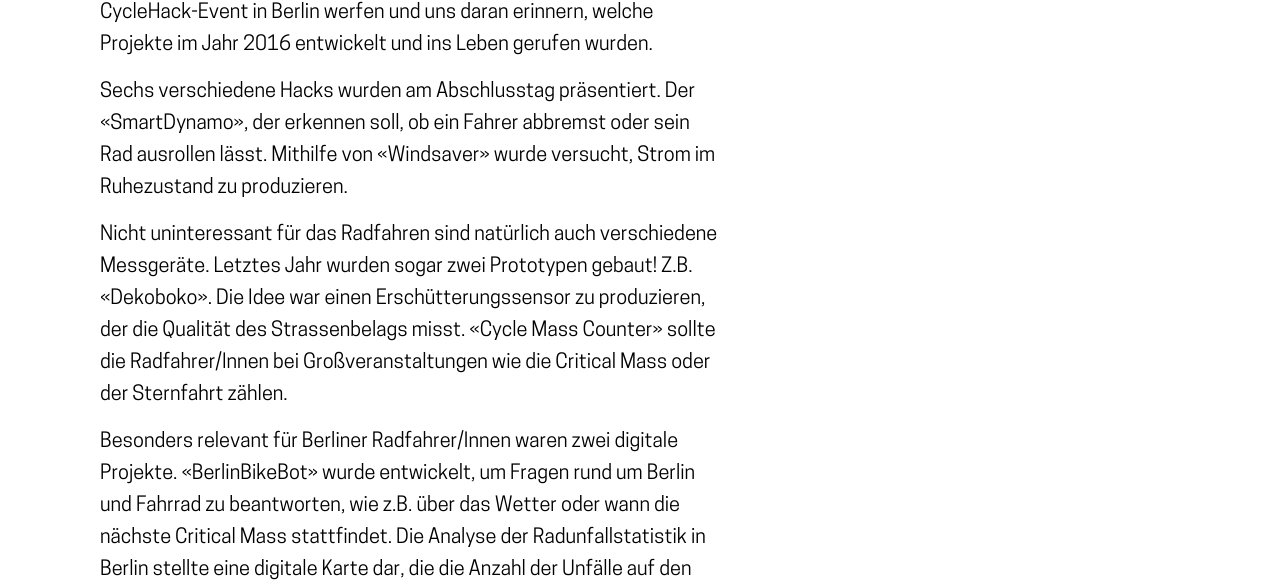
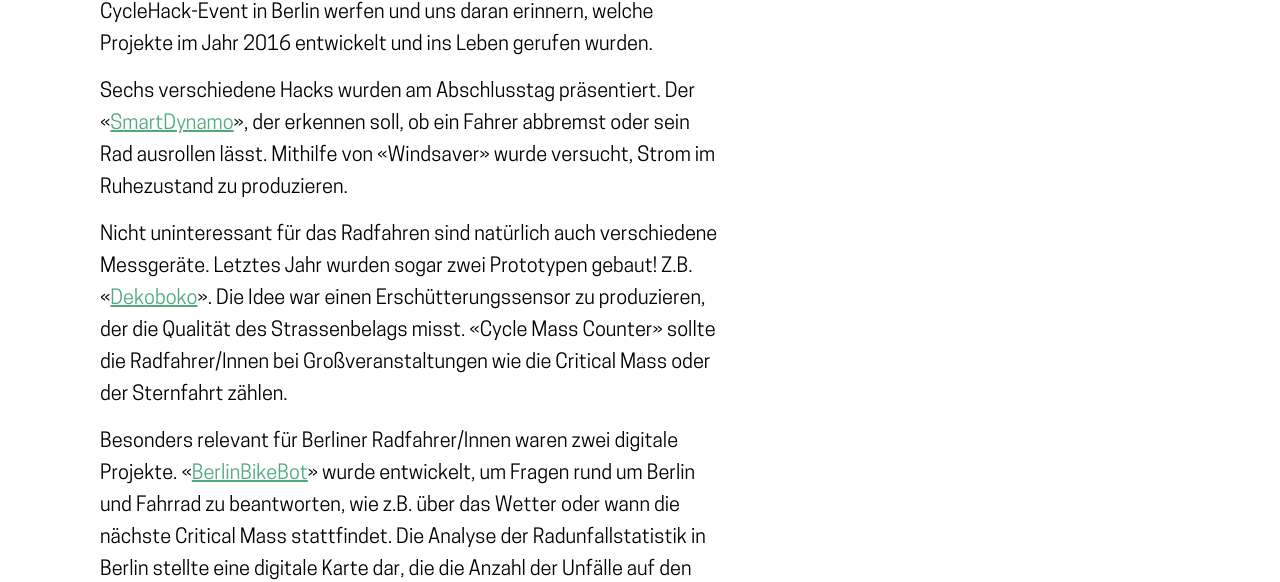
Before and after one commit to sjockers/cyclehackberlin.de, a Jekyll site: the page built from _posts/2017-09-15-projects-from-last-year.markdown, in a window 1280 px wide. Shown: the part 801-1383 px from the top of the page. Built offline with Jekyll 4.4.1, drawn with Linux system fonts in a browser that asks for light colours; some of the changed lines change nothing that is shown; some of the changed text lies outside the part shown.

Commit message:
Link project pages in the global cyclehack catalogue.

```diff
--- a/_posts/2017-09-15-projects-from-last-year.markdown
+++ b/_posts/2017-09-15-projects-from-last-year.markdown
@@ -10,11 +10,11 @@
 
 Bevor es aber losgeht wollen wir einen kleinen Rückblick auf das 1. CycleHack-Event in Berlin werfen und uns daran erinnern, welche Projekte im Jahr 2016 entwickelt und ins Leben gerufen wurden.
 
-Sechs verschiedene Hacks wurden am Abschlusstag präsentiert. Der «SmartDynamo», der erkennen soll, ob ein Fahrer abbremst oder sein Rad ausrollen lässt. Mithilfe von «Windsaver» wurde versucht, Strom im Ruhezustand zu produzieren.
+Sechs verschiedene Hacks wurden am Abschlusstag präsentiert. Der «[SmartDynamo](http://catalogue.cyclehack.com/catalogue/smartdynamo/)», der erkennen soll, ob ein Fahrer abbremst oder sein Rad ausrollen lässt. Mithilfe von «Windsaver» wurde versucht, Strom im Ruhezustand zu produzieren.
 
-Nicht uninteressant für das Radfahren sind natürlich auch verschiedene Messgeräte. Letztes Jahr wurden sogar zwei Prototypen gebaut! Z.B. «Dekoboko». Die Idee war einen Erschütterungssensor zu produzieren, der die Qualität des Strassenbelags misst. «Cycle Mass Counter» sollte die Radfahrer/Innen bei Großveranstaltungen wie die Critical Mass oder der Sternfahrt zählen.
+Nicht uninteressant für das Radfahren sind natürlich auch verschiedene Messgeräte. Letztes Jahr wurden sogar zwei Prototypen gebaut! Z.B. «[Dekoboko](http://catalogue.cyclehack.com/catalogue/dekoboko-%e5%87%b8%e5%87%b9-road-quality-mapping/)». Die Idee war einen Erschütterungssensor zu produzieren, der die Qualität des Strassenbelags misst. «Cycle Mass Counter» sollte die Radfahrer/Innen bei Großveranstaltungen wie die Critical Mass oder der Sternfahrt zählen.
 
-Besonders relevant für Berliner Radfahrer/Innen waren zwei digitale Projekte. «BerlinBikeBot» wurde entwickelt, um Fragen rund um Berlin und Fahrrad zu beantworten, wie z.B. über das Wetter oder wann die nächste Critical Mass stattfindet. Die Analyse der Radunfallstatistik in Berlin stellte eine digitale Karte dar, die die Anzahl der Unfälle auf den Straßen anzeigte.
+Besonders relevant für Berliner Radfahrer/Innen waren zwei digitale Projekte. «[BerlinBikeBot](http://catalogue.cyclehack.com/catalogue/berlinbikebot/)» wurde entwickelt, um Fragen rund um Berlin und Fahrrad zu beantworten, wie z.B. über das Wetter oder wann die nächste Critical Mass stattfindet. Die Analyse der Radunfallstatistik in Berlin stellte eine digitale Karte dar, die die Anzahl der Unfälle auf den Straßen anzeigte.
 
 Einige Projekte waren mehr fertig, die anderen weniger. Aber das sind ja auch nur Ideen, die sich weiter entwickeln lassen! Alles in allem war das Großartig!
 
```
